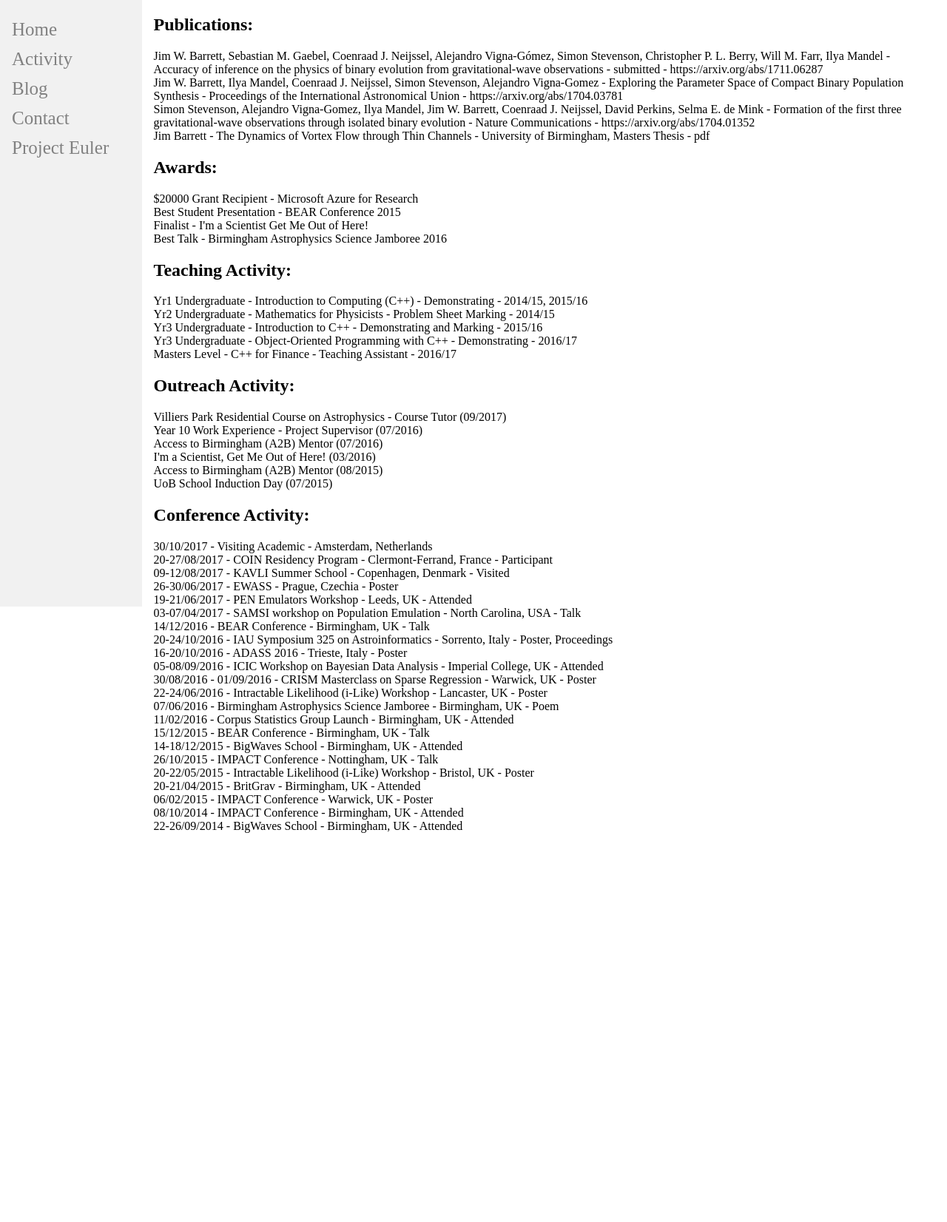
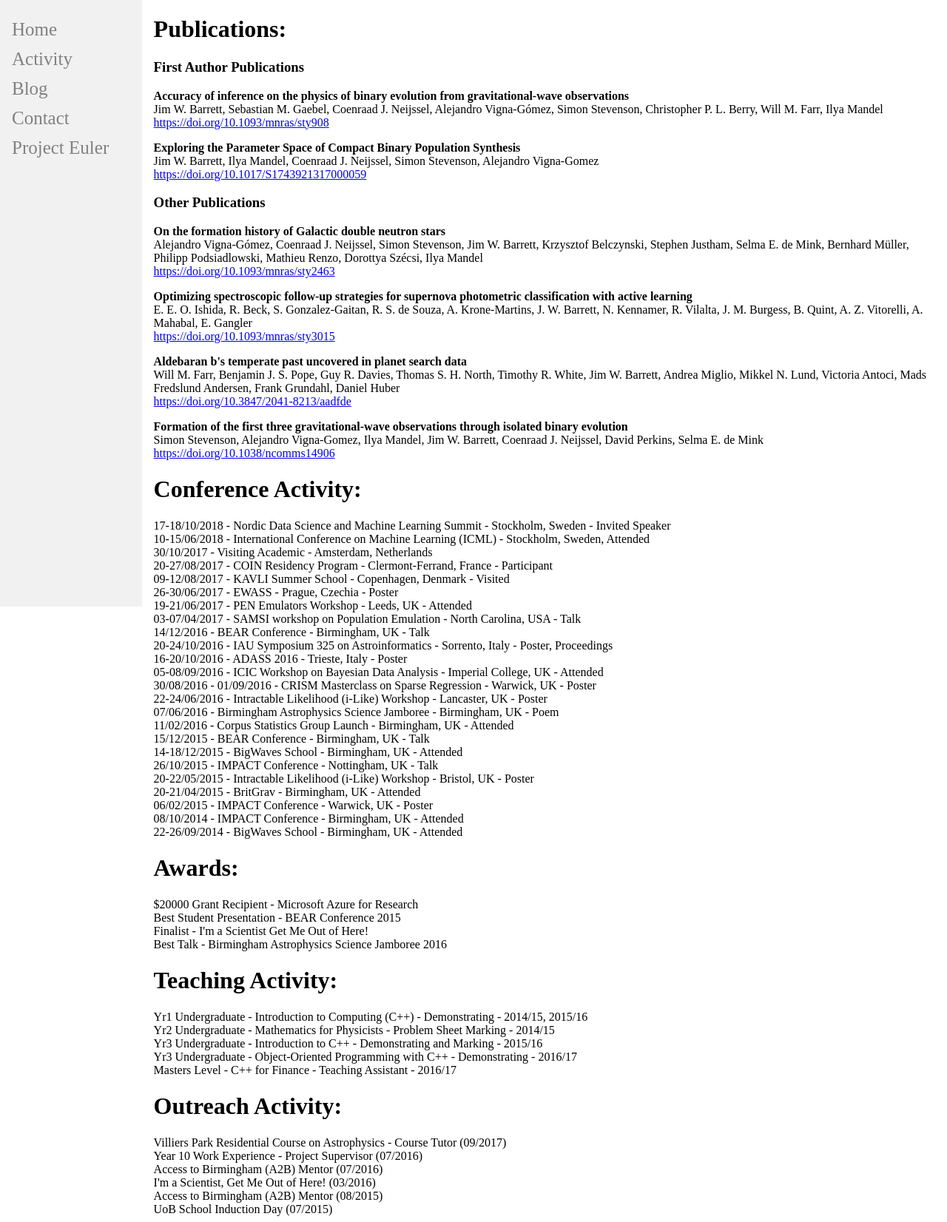
Before and after one commit to jimbarrett27/website, a Flask app: page /activity in a window 1280 px wide. Shown: the whole page at 74% size. Before the commit the page ends 1126 px from the top, so only its background shows below. Run offline with Flask 2, Linux system fonts and the light colour scheme.

Commit message:
jinja-ifying publications

```diff
--- a/app/routes.py
+++ b/app/routes.py
@@ -1,5 +1,12 @@
+import json
+import os
+
 from app import app
 from flask import render_template
+from pathlib import Path
+
+# BASE_DIRECTORY = Path(__file__).resolve()
+BASE_DIRECTORY = os.path.realpath(os.path.dirname(__file__))
 
 @app.route('/')
 @app.route('/frontPage')
@@ -8,7 +15,11 @@ def frontPage():
 
 @app.route('/activity')
 def activity():
-	return render_template('activity.html')
+
+	with open(os.path.join(BASE_DIRECTORY,'static', 'data', 'activity', 'publications.json')) as f:
+		publications = json.load(f)
+
+	return render_template('activity.html', publications=publications)
 
 @app.route('/projectEuler')
 def projectEuler():
--- /dev/null
+++ b/app/static/data/activity/publications.json
@@ -0,0 +1,38 @@
+[
+	{
+		"title": "Accuracy of inference on the physics of binary evolution from gravitational-wave observations",
+		"authors": "Jim W. Barrett, Sebastian M. Gaebel, Coenraad J. Neijssel, Alejandro Vigna-Gómez, Simon Stevenson, Christopher P. L. Berry, Will M. Farr, Ilya Mandel",
+		"link": "https://doi.org/10.1093/mnras/sty908",
+		"first_author": "True"
+	},
+	{
+		"title": "Exploring the Parameter Space of Compact Binary Population Synthesis",
+		"authors": "Jim W. Barrett, Ilya Mandel, Coenraad J. Neijssel, Simon Stevenson, Alejandro Vigna-Gomez",
+		"link": "https://doi.org/10.1017/S1743921317000059",
+		"first_author": "True"
+	},
+	{
+		"title": "On the formation history of Galactic double neutron stars",
+		"authors": "Alejandro Vigna-Gómez, Coenraad J. Neijssel, Simon Stevenson, Jim W. Barrett, Krzysztof Belczynski, Stephen Justham, Selma E. de Mink, Bernhard Müller, Philipp Podsiadlowski, Mathieu Renzo, Dorottya Szécsi, Ilya Mandel",
+		"link": "https://doi.org/10.1093/mnras/sty2463",
+		"first_author": "False"
+	},
+	{
+		"title": "Optimizing spectroscopic follow-up strategies for supernova photometric classification with active learning",
+		"authors": "E. E. O. Ishida, R. Beck, S. Gonzalez-Gaitan, R. S. de Souza, A. Krone-Martins, J. W. Barrett, N. Kennamer, R. Vilalta, J. M. Burgess, B. Quint, A. Z. Vitorelli, A. Mahabal, E. Gangler",
+		"link": "https://doi.org/10.1093/mnras/sty3015",
+		"first_author": "False"
+	},
+	{
+		"title": "Aldebaran b's temperate past uncovered in planet search data",
+		"authors": "Will M. Farr, Benjamin J. S. Pope, Guy R. Davies, Thomas S. H. North, Timothy R. White, Jim W. Barrett, Andrea Miglio, Mikkel N. Lund, Victoria Antoci, Mads Fredslund Andersen, Frank Grundahl, Daniel Huber",
+		"link": "https://doi.org/10.3847/2041-8213/aadfde",
+		"first_author": "False"
+	},
+	{
+		"title": "Formation of the first three gravitational-wave observations through isolated binary evolution",
+		"authors": "Simon Stevenson, Alejandro Vigna-Gomez, Ilya Mandel, Jim W. Barrett, Coenraad J. Neijssel, David Perkins, Selma E. de Mink",
+		"link": "https://doi.org/10.1038/ncomms14906",
+		"first_author": "False"
+	}
+]
--- a/app/templates/activity.html
+++ b/app/templates/activity.html
@@ -1,54 +1,33 @@
 {% extends "base.html" %}
 
 {% block content %}
-	<h2>Publications:</h2>
+	<h1>Publications:</h1>
+		<h3>First Author Publications</h3>
+		{% for publication in publications %}
+			{% if publication.first_author == 'True' %}
+				<p>
+					<b>{{ publication.title }}</b><br>
+					{{ publication.authors }}<br>
+					<a href={{ publication.link }}>{{ publication.link }}</a>
+				</p>
+			{% endif %}
+		{% endfor %}
+		<h3> Other Publications </h3>
+		{% for publication in publications %}
+			{% if publication.first_author == 'False' %}
+				<p>
+					<b>{{ publication.title }}</b><br>
+					{{ publication.authors }}<br>
+					<a href={{ publication.link }}>{{ publication.link }}</a>
+				</p>
+			{% endif %}
+		{% endfor %}
 
-		Jim W. Barrett, Sebastian M. Gaebel, Coenraad J. Neijssel, Alejandro Vigna-Gómez, Simon Stevenson, Christopher P. L. Berry, Will M. Farr, Ilya Mandel - Accuracy of inference on the physics of binary evolution from gravitational-wave observations - submitted - https://arxiv.org/abs/1711.06287
+	<h1>Conference Activity:</h1>
+		17-18/10/2018 - Nordic Data Science and Machine Learning Summit - Stockholm, Sweden - Invited Speaker
 		<br>
-		Jim W. Barrett, Ilya Mandel, Coenraad J. Neijssel, Simon Stevenson, Alejandro Vigna-Gomez - Exploring the Parameter Space of Compact Binary Population Synthesis - Proceedings of the International Astronomical Union - https://arxiv.org/abs/1704.03781
+		10-15/06/2018 - International Conference on Machine Learning (ICML) - Stockholm, Sweden, Attended
 		<br>
-		Simon Stevenson, Alejandro Vigna-Gomez, Ilya Mandel, Jim W. Barrett, Coenraad J. Neijssel, David Perkins, Selma E. de Mink - Formation of the first three gravitational-wave observations through isolated binary evolution  - Nature Communications - https://arxiv.org/abs/1704.01352
-		<br>
-		Jim Barrett - The Dynamics of Vortex Flow through Thin Channels - University of Birmingham, Masters Thesis - pdf
-
-	<h2>Awards:</h2>
-
-		$20000 Grant Recipient - Microsoft Azure for Research
-		<br>
-		Best Student Presentation - BEAR Conference 2015
-		<br>
-		Finalist - I'm a Scientist Get Me Out of Here!
-		<br>
-		Best Talk - Birmingham Astrophysics Science Jamboree 2016
-
-	<h2>Teaching Activity:</h2>
-
-		Yr1 Undergraduate - Introduction to Computing (C++) - Demonstrating - 2014/15, 2015/16
-		<br>
-		Yr2 Undergraduate - Mathematics for Physicists - Problem Sheet Marking - 2014/15
-		<br>
-		Yr3 Undergraduate - Introduction to C++ - Demonstrating and Marking - 2015/16
-		<br>
-		Yr3 Undergraduate - Object-Oriented Programming with C++ - Demonstrating - 2016/17
-		<br>
-		Masters Level - C++ for Finance - Teaching Assistant - 2016/17
-
-	<h2>Outreach Activity:</h2>
-
-		Villiers Park Residential Course on Astrophysics - Course Tutor (09/2017)
-		<br>
-		Year 10 Work Experience - Project Supervisor (07/2016)
-		<br>
-		Access to Birmingham (A2B) Mentor (07/2016)
-		<br>
-		I'm a Scientist, Get Me Out of Here! (03/2016)
-		<br>
-		Access to Birmingham (A2B) Mentor (08/2015)
-		<br>
-		UoB School Induction Day (07/2015)
-
-	<h2>Conference Activity:</h2>
-
 		30/10/2017 - Visiting Academic - Amsterdam, Netherlands
 		<br>
 		20-27/08/2017 - COIN Residency Program - Clermont-Ferrand, France - Participant
@@ -92,4 +71,40 @@
 		08/10/2014 - IMPACT Conference - Birmingham, UK - Attended
 		<br>
 		22-26/09/2014 - BigWaves School - Birmingham, UK - Attended
+
+	<h1>Awards:</h1>
+
+		$20000 Grant Recipient - Microsoft Azure for Research
+		<br>
+		Best Student Presentation - BEAR Conference 2015
+		<br>
+		Finalist - I'm a Scientist Get Me Out of Here!
+		<br>
+		Best Talk - Birmingham Astrophysics Science Jamboree 2016
+
+	<h1>Teaching Activity:</h1>
+
+		Yr1 Undergraduate - Introduction to Computing (C++) - Demonstrating - 2014/15, 2015/16
+		<br>
+		Yr2 Undergraduate - Mathematics for Physicists - Problem Sheet Marking - 2014/15
+		<br>
+		Yr3 Undergraduate - Introduction to C++ - Demonstrating and Marking - 2015/16
+		<br>
+		Yr3 Undergraduate - Object-Oriented Programming with C++ - Demonstrating - 2016/17
+		<br>
+		Masters Level - C++ for Finance - Teaching Assistant - 2016/17
+
+	<h1>Outreach Activity:</h1>
+
+		Villiers Park Residential Course on Astrophysics - Course Tutor (09/2017)
+		<br>
+		Year 10 Work Experience - Project Supervisor (07/2016)
+		<br>
+		Access to Birmingham (A2B) Mentor (07/2016)
+		<br>
+		I'm a Scientist, Get Me Out of Here! (03/2016)
+		<br>
+		Access to Birmingham (A2B) Mentor (08/2015)
+		<br>
+		UoB School Induction Day (07/2015)
 {% endblock %}
```
